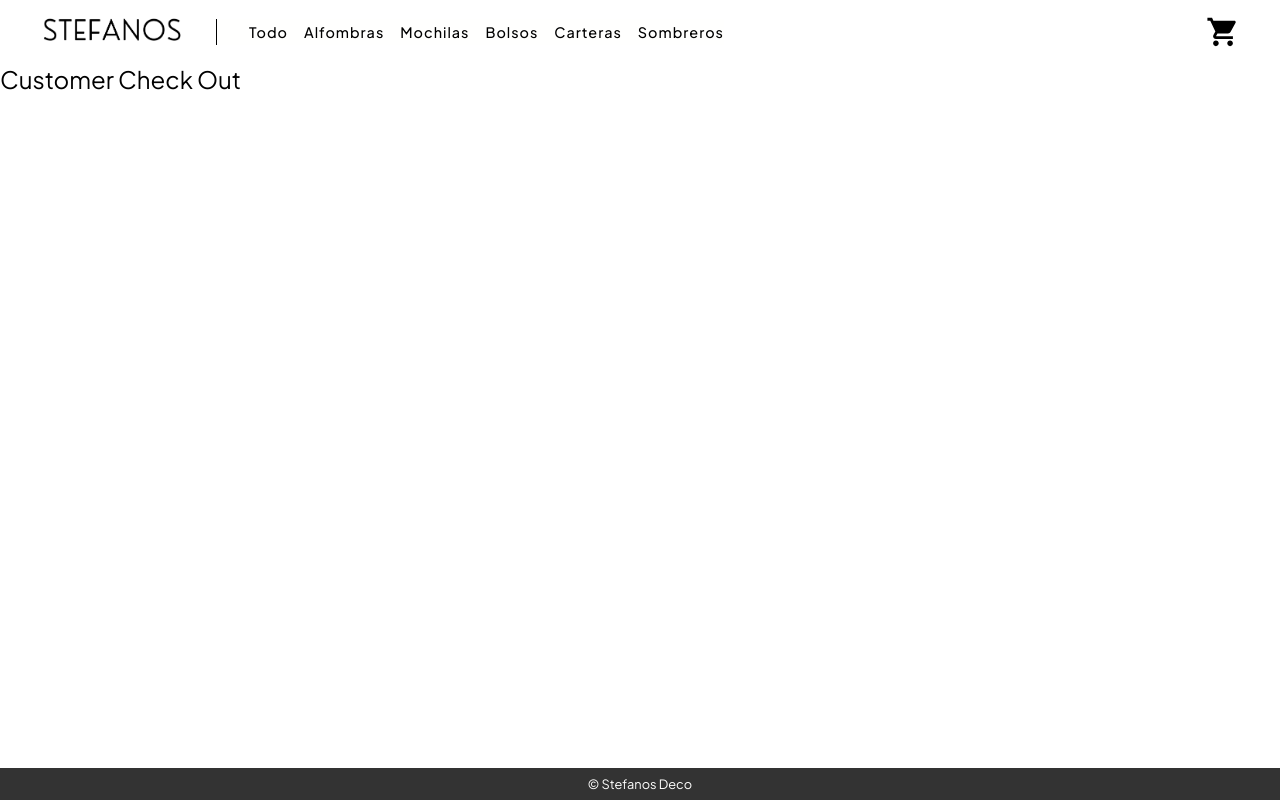
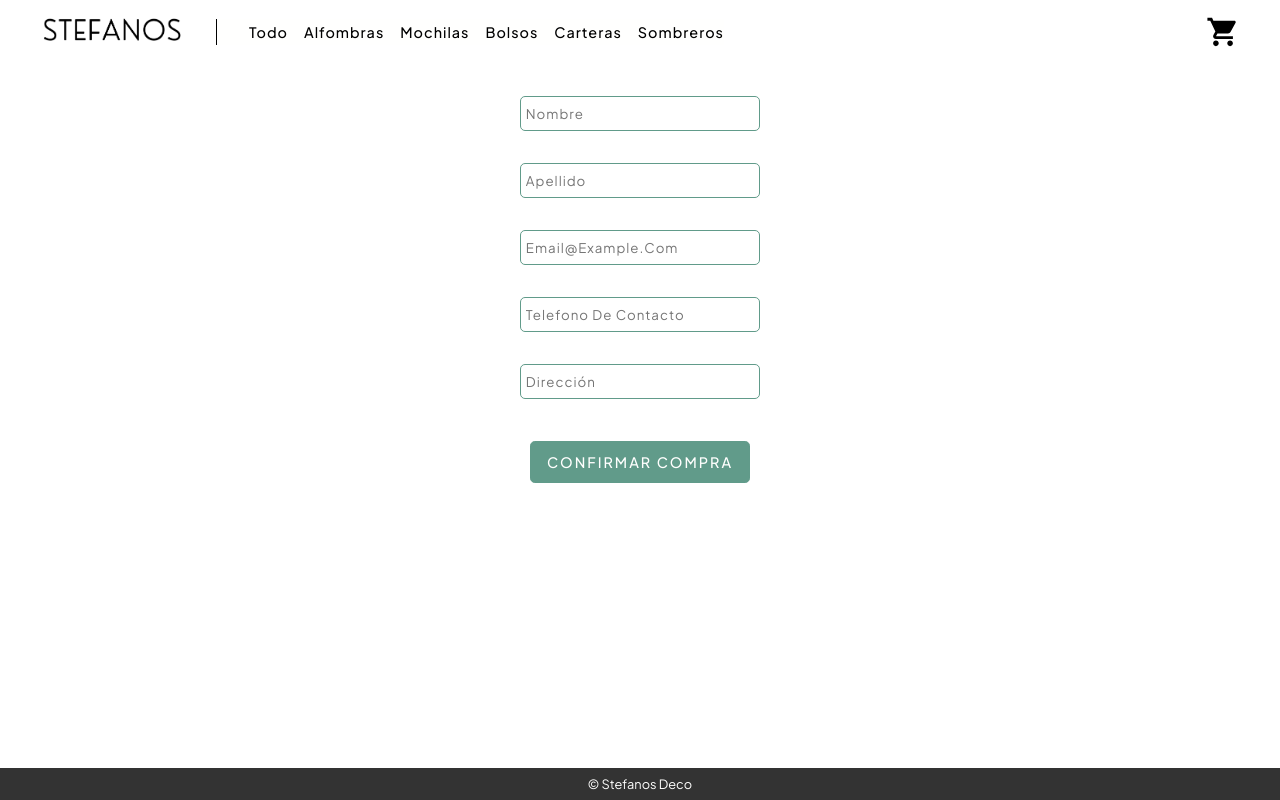
Before and after one commit to efeguerrero/Coder-House--React-Course--Final-Project--ecommerce-site, a React (Create React App) app: page /checkout in a window 1280 px wide. Built offline with nearby package versions, Linux system fonts and the light colour scheme.

Commit message:
order construction to later be posted on fb finished

```diff
--- a/src/App.css
+++ b/src/App.css
@@ -1017,3 +1017,46 @@ a {
   text-align: center;
   margin: 0.6rem 0;
 }
+
+/*************************************/
+/**********CHECK OUT FORM************/
+/***********************************/
+
+.checkoutForm {
+  display: flex;
+  flex-direction: column;
+  justify-content: center;
+  align-items: center;
+  gap: 2rem;
+  margin: 2rem auto;
+}
+
+.checkoutInput {
+  padding: 0.5rem 0.8rem;
+  padding-left: 0.3rem;
+  cursor: text;
+  width: 15rem;
+  border-radius: 5px;
+  border: 1px solid var(--btnAltBack);
+}
+
+.checkoutInput::placeholder {
+  text-transform: capitalize;
+  letter-spacing: 1px;
+}
+
+.formSubmit {
+  font-size: 0.9rem;
+  font-weight: 500;
+  text-transform: uppercase;
+  letter-spacing: 2px;
+  padding: 0.7rem 1rem;
+  background-color: var(--btnAltBack);
+  border: 1px solid var(--btnAltBack);
+  color: var(--btnMainText);
+  border-radius: 0.3rem;
+  cursor: pointer;
+  transition: var(--allTransition);
+  text-align: center;
+  margin: 0.6rem 0;
+}
--- a/src/components/CustomerCheckout.js
+++ b/src/components/CustomerCheckout.js
@@ -1,10 +1,98 @@
-import React from 'react';
+import React, { useRef } from 'react';
+
+//Context Imports
+import { useCartContext } from '../context/CartContex';
 
 const CustomerCheckout = () => {
+  //Cart Context imports
+
+  const { cart, cartTotal, clearCart } = useCartContext();
+
+  //ref definitions for uncontrolled inputs to obtain value from Form inputs
+  const refName = useRef();
+  const refSurname = useRef();
+  const refEmail = useRef();
+  const refPhone = useRef();
+  const refAddress = useRef();
+
+  const handleSubmitCheckout = (e) => {
+    e.preventDefault();
+
+    //Map over cart to only post order with significant information
+    const orderItems = cart.map((item) => {
+      return {
+        id: item.id,
+        name: item.name,
+        price: item.price,
+        quantity: item.quantity,
+      };
+    });
+
+    //Order Object construction to later be added to Order Collection in Firebase
+    const order = {
+      buyer: {
+        name: refName.current.value,
+        surname: refSurname.current.value,
+        email: refEmail.current.value,
+        phone: refPhone.current.value,
+        Address: refAddress.current.value,
+      },
+      items: orderItems,
+      date: new Date().toString(),
+      total: cartTotal(),
+    };
+
+    console.log(order);
+  };
+
   return (
-    <div>
-      <h2>Customer Check Out</h2>
-    </div>
+    <section className="sectionCenter">
+      <form action="" className="checkoutForm" onSubmit={handleSubmitCheckout}>
+        <input
+          type="text"
+          name="name"
+          className="checkoutInput"
+          placeholder="nombre"
+          required
+          ref={refName}
+        />
+        <input
+          type="text"
+          name="surname"
+          className="checkoutInput"
+          placeholder="apellido"
+          required
+          ref={refSurname}
+        />
+        <input
+          type="email"
+          name="email"
+          className="checkoutInput"
+          placeholder="email@example.com"
+          required
+          ref={refEmail}
+        />
+        <input
+          type="tel"
+          name="phone"
+          className="checkoutInput"
+          placeholder="Telefono de Contacto"
+          required
+          ref={refPhone}
+        />
+        <input
+          type="text"
+          name="address"
+          className="checkoutInput"
+          placeholder="Dirección"
+          required
+          ref={refAddress}
+        />
+        <button type="submit" className="formSubmit">
+          Confirmar Compra
+        </button>
+      </form>
+    </section>
   );
 };
 
```
